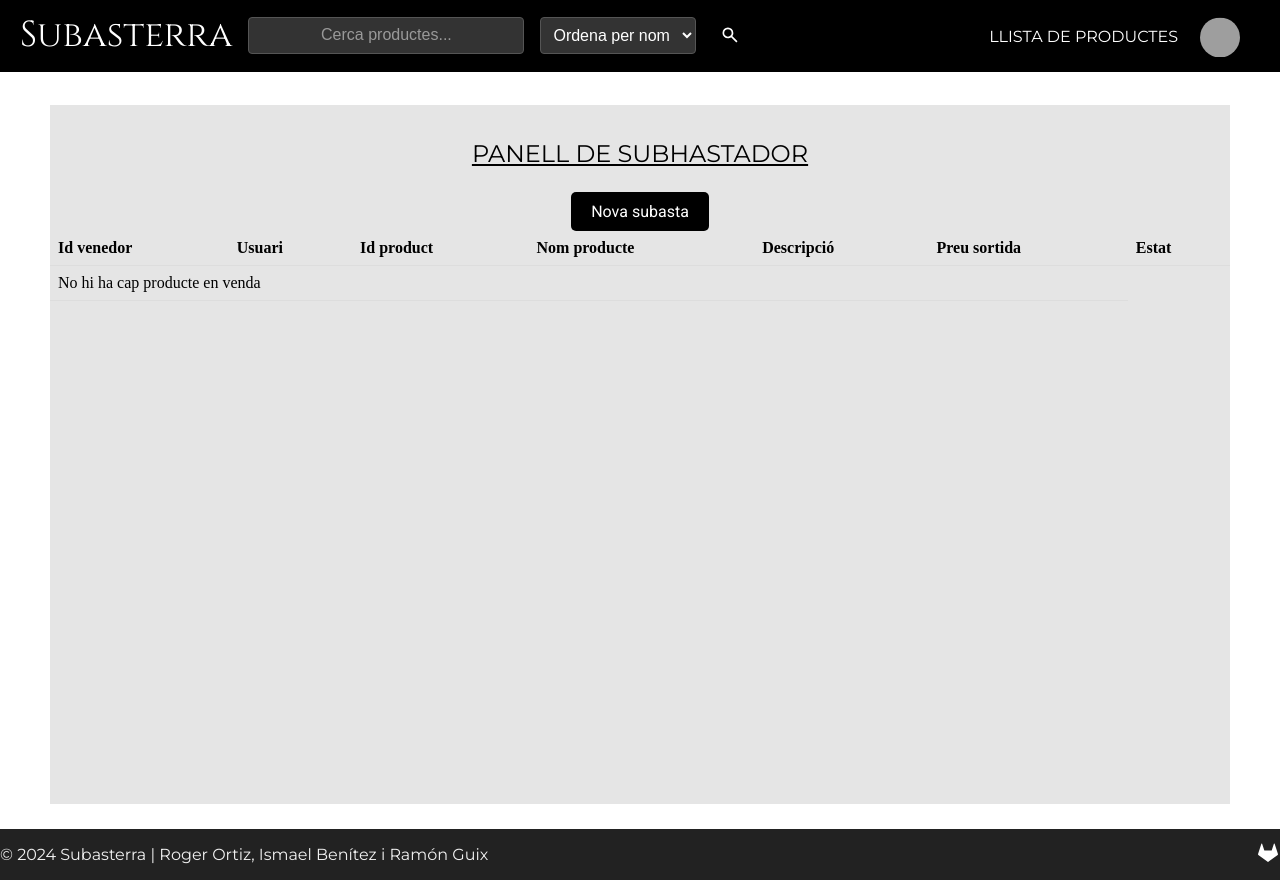
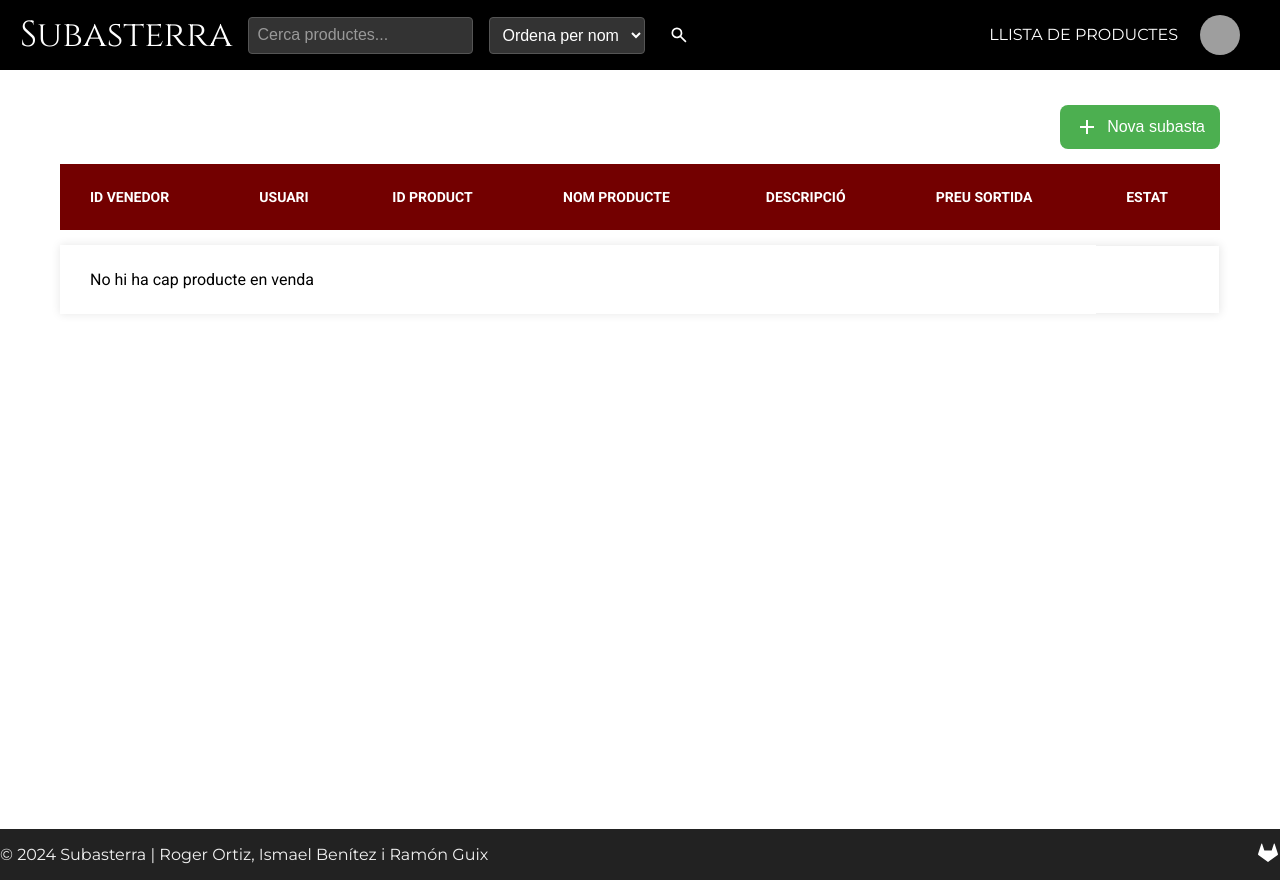
Before and after one commit to ramon-gon/Subasterra, a PHP site: page /views/auctioner-panel-view.php in a window 1280 px wide. Run offline with PHP 8.4, Linux system fonts and the light colour scheme; the template is opened without the code that fills it, so the values that code supplies are empty; grey boxes are pictures that could not be loaded.

Commit message:
edit css panel subhastador

```diff
--- /dev/null
+++ b/css/auctioner-panel.css
@@ -0,0 +1,240 @@
+@import 'globals.css';
+@import url('https://fonts.googleapis.com/css2?family=Bebas+Neue&family=Changa:wght@200..800&family=Cinzel:wght@400..900&family=Montserrat:ital,wght@0,100..900;1,100..900&family=Overpass:ital,wght@0,100..900;1,100..900&family=Play:wght@400;700&family=Roboto+Condensed:ital,wght@0,100..900;1,100..900&family=Roboto:ital,wght@0,100;0,300;0,400;0,500;0,700;0,900;1,100;1,300;1,400;1,500;1,700;1,900&display=swap');
+
+html, body {
+    height: 100%;
+    margin: 0;
+    font-family: var(--font-roboto);
+}
+
+body {
+    display: flex;
+    flex-direction: column;
+}
+
+.container-auctions {
+    flex-grow: 1;
+    margin: 25px 50px;
+    text-align: right;
+}
+
+.auction-gallery {
+    display: flex;
+    justify-content: space-around;
+    flex-wrap: wrap;
+    max-width: 1500px;
+    margin-left: auto;
+    margin-right: auto;
+    padding-left: 10px;
+    padding-right: 10px;
+}
+
+table {
+    width: 100%;
+    border-spacing: 0 15px;
+    border-radius: 8px;
+}
+
+thead {
+    font-family: var(--font-roboto);
+    font-size: 14px;
+    text-transform: uppercase;
+    background-color: #730000;
+    color: white;
+}
+
+thead th {
+    padding: 25px 30px;
+    text-align: left;
+}
+
+tbody tr {
+    font-family: var(--font-roboto);
+    background-color: #ffffff;
+    box-shadow: 0px 0px 9px 0px rgba(0, 0, 0, 0.1);
+}
+
+th, td {
+    padding: 25px 30px;
+    text-align: left;
+}
+
+.detailed-info-content {
+    display: none;
+    background-color: #f9f9f9;
+}
+
+.detailed-info-expanded {
+    display: table-row;
+}
+
+.short-info-dropdown {
+    cursor: pointer;
+}
+
+.dropdown-content {
+    display: flex;
+    justify-content: space-between;
+    align-items: flex-start;
+}
+
+.dropdown-content img {
+    width: 150px;
+    height: 150px;
+}
+
+.dropdown-info-field {
+    margin-bottom: 10px;
+}
+
+.product-info {
+    display: inline-block;
+    min-width: 500px;
+}
+
+label {
+    font-weight: bold;
+    color: var(--text-color);
+    font-size: 16px;
+    padding-bottom: 5px;
+    font-family: 'Roboto';
+    vertical-align: top;
+}
+
+.panel-label {
+    display: inline-block;
+    margin-right: 10px;
+    width: 180px;
+}
+
+label.required::after {
+    content: "*";
+    color: red;
+    margin-left: 5px;
+}
+
+label.inline {
+    display: inline-block;
+    margin-right: 10px;
+}
+
+input[type="text"],
+textarea,
+input[type="number"],
+input[type="file"] {
+    padding: 8px;
+    border: 1px solid #ddd;
+    border-radius: 5px;
+    width: 100%;
+    box-sizing: border-box;
+    font-size: 16px;
+}
+
+textarea {
+    resize: vertical;
+    min-height: 15px;
+    max-height: 100px;
+}
+.add-btn, .accept-btn {
+    background-color: var(--secondary-color);
+    color: white;
+    border: none;
+    padding: 10px 15px;
+    font-size: 16px;
+    border-radius: 8px;
+    cursor: pointer;
+    transition: background-color 0.3s ease;
+}
+
+.add-btn {
+    margin-left: auto;
+    display: inline-flex;
+    align-items: center;
+    gap: 8px;
+}
+
+.add-btn:hover, .accept-btn:hover {
+    background-color: var(--secondary-color-dark);
+}
+
+.button-text {
+    vertical-align: middle;
+}
+
+.add-icon {
+    width: 24px;
+    height: 24px;
+    filter: brightness(0) invert(1);
+}
+
+.dropdown-buttons {
+    display: flex;
+    justify-content: flex-end;
+    gap: 10px;
+}
+
+.deny-btn {
+    background-color: var(--primary-color);
+    color: white;
+    border: none;
+    padding: 10px 15px;
+    font-size: 16px;
+    border-radius: 8px;
+    cursor: pointer;
+    transition: background-color 0.3s ease;
+}
+
+.deny-btn:hover {
+    background-color: var(--primary-color-dark);
+}
+
+/* PENDENT TOT EL TEMA DELS ESTATS FINS QUE SIGUI IMPLEMENTADA LA FUNCIONALITAT */
+.status[value="pendent"]::before {
+    content: "Pendent";
+    color: white;
+    background-color: orange;
+    padding: 10px 20px;
+    border: 2px solid white;
+    outline: 1px solid orange;
+    margin-top: 1px;
+}
+
+.status[value="rebutjat"]::before {
+    content: "Rebutjat";
+    color: white;
+    background-color: red;
+    padding: 10px 20px;
+    border: 2px solid white;
+    outline: 1px solid red;
+    margin-top: 1px;
+}
+
+.status[value="pendent d’assignació a una subhasta"]::before {
+    content: "Subhasta sense assignar";
+    color: white;
+    background-color: orange;
+    padding: 10px 20px;
+    border: 2px solid white;
+    outline: 1px solid orange;
+    margin-top: 1px;
+}
+
+.status[value="assignat a una subhasta"]::before {
+    content: "Assignat a subhasta";
+    color: white;
+    background-color: green;
+    padding: 10px 20px;
+    border: 2px solid white;
+    outline: 1px solid green;
+    margin-top: 1px;
+}
+
+.status[value="retirat"]::before {
+    content: "Retirat";
+    color: white;
+    background-color: grey;
+    padding: 10px 20px;
+    border: 2px solid white;
+    outline: 1px solid grey;
+    margin-top: 1px;
+}
--- a/css/globals.css
+++ b/css/globals.css
@@ -1,6 +1,6 @@
 :root {
-    --primary-color: #730000;
-    --primary-color-dark: #B30000;
+    --primary-color: #B30000;
+    --primary-color-dark: #730000;
     --secondary-color: #4CAF50;
     --secondary-color-dark: #308834;
     --danger-color: #f44336;
--- a/views/auctioner-panel-view.php
+++ b/views/auctioner-panel-view.php
@@ -5,7 +5,7 @@
     <meta charset="UTF-8">
     <meta name="viewport" content="width=device-width, initial-scale=1.0">
     <title>Panell de Subhastador</title>
-    <link rel="stylesheet" href="/../css/styles.css">
+    <link rel="stylesheet" href="/../css/auctioner-panel.css">
     <link rel="icon" type="image/x-icon" href="/images/favicon.ico">
 </head>
 
@@ -13,12 +13,12 @@
     <?php include(__DIR__ . "/header-view.php"); ?>
 
     <div class="container-auctions">
-        <div class="current-auctions-header">
-            <p class="title-category">Panell de Subhastador</p>
-        </div>
         <div class="auction-gallery">
             <table hidden id="new-auction">
-            <button type="submit" name="new-auction-button" value="create" id="new-auction-button" class="btn accept">Nova subasta</button>
+            <button type="submit" name="new-auction-button" value="create" id="new-auction-button" class="add-btn">
+                <img src="/images/add-icon.svg" alt="add-icon" class="add-icon">
+                <span class="button-text">Nova subasta</span>
+            </button>
             <thead>
                 <tr>
                     <th colspan="7">Nova subhasta</th>
@@ -35,7 +35,7 @@
                     <th>Data i hora</th>
                     <th colspan="6"><input type="datetime-local" name="auction-date"></th>
                 </tr>
-                <button hidden type="submit" name="auction-create" value="create" id="auction-create" class="btn accept">Crea subasta</button>
+                <button hidden type="submit" name="auction-create" value="create" id="auction-create" class="create-btn">Crea subasta</button>
                 </form>
             </tbody>
             </table>
@@ -62,7 +62,7 @@
                                 <td><?= htmlspecialchars($row['name']); ?></td>
                                 <td><?= htmlspecialchars($row['short_description']); ?></td>
                                 <td><?= number_format($row['starting_price'], 2); ?></td>
-                                <td><?= htmlspecialchars($row['status']); ?></td>
+                                <td><div class="status" value="<?= htmlspecialchars($row['status']); ?>"></td>
                                 <input type="hidden" name="form-type" value="product-assignment">
                                 <input type="hidden" name="product_id" value="<?= htmlspecialchars($row['id']); ?>">
                             </tr>
@@ -117,8 +117,10 @@
                                         </div>
                                         <img src="<?= htmlspecialchars($row['photo']); ?>" alt="<?= htmlspecialchars($row['name']); ?>">
                                     </div>
-                                    <button name="action" class="btn accept" type="submit" value="accept">Acceptar</button>
-                                    <button name="action" class="btn accept" type="submit" value="accept">Rebutjar</button>
+                                    <div class="dropdown-buttons">
+                                        <button name="action" class="accept-btn" type="submit" value="accept">Acceptar</button>
+                                        <button name="action" class="deny-btn" type="submit" value="accept">Rebutjar</button>
+                                    </div>
                                 </td>
                             </tr>
                         </form>
```
Also changed, not shown: images/add-icon.svg (added).
